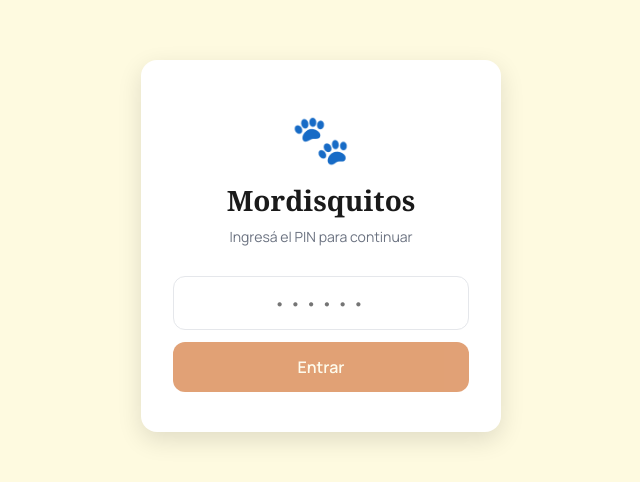
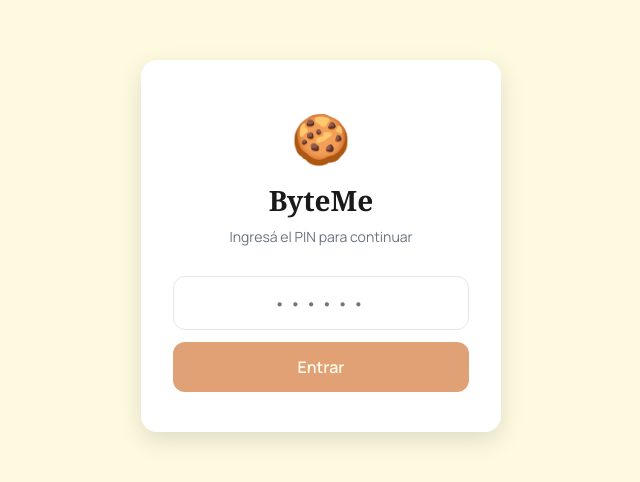
Before and after one commit to JuanDedossi/Mordisquitos, a React (Vite) app in the folder client/: page /login in a window 1280 px wide. Shown: the part 154-636 px from the top of the page, without its empty margins (319-959 px from the left). Built offline with nearby package versions, Linux system fonts and the light colour scheme; no server answers.

Commit message:
change PinScreen

```diff
--- a/client/src/components/auth/PinScreen.tsx
+++ b/client/src/components/auth/PinScreen.tsx
@@ -41,8 +41,8 @@
   return (
     <div style={styles.overlay}>
       <div style={styles.card}>
-        <div style={styles.logo}>🐾</div>
-        <h1 style={styles.title}>Mordisquitos</h1>
+        <div style={styles.logo}>🍪</div>
+        <h1 style={styles.title}>ByteMe</h1>
         <p style={styles.subtitle}>Ingresá el PIN para continuar</p>
 
         <form onSubmit={handleSubmit} style={styles.form}>
```
